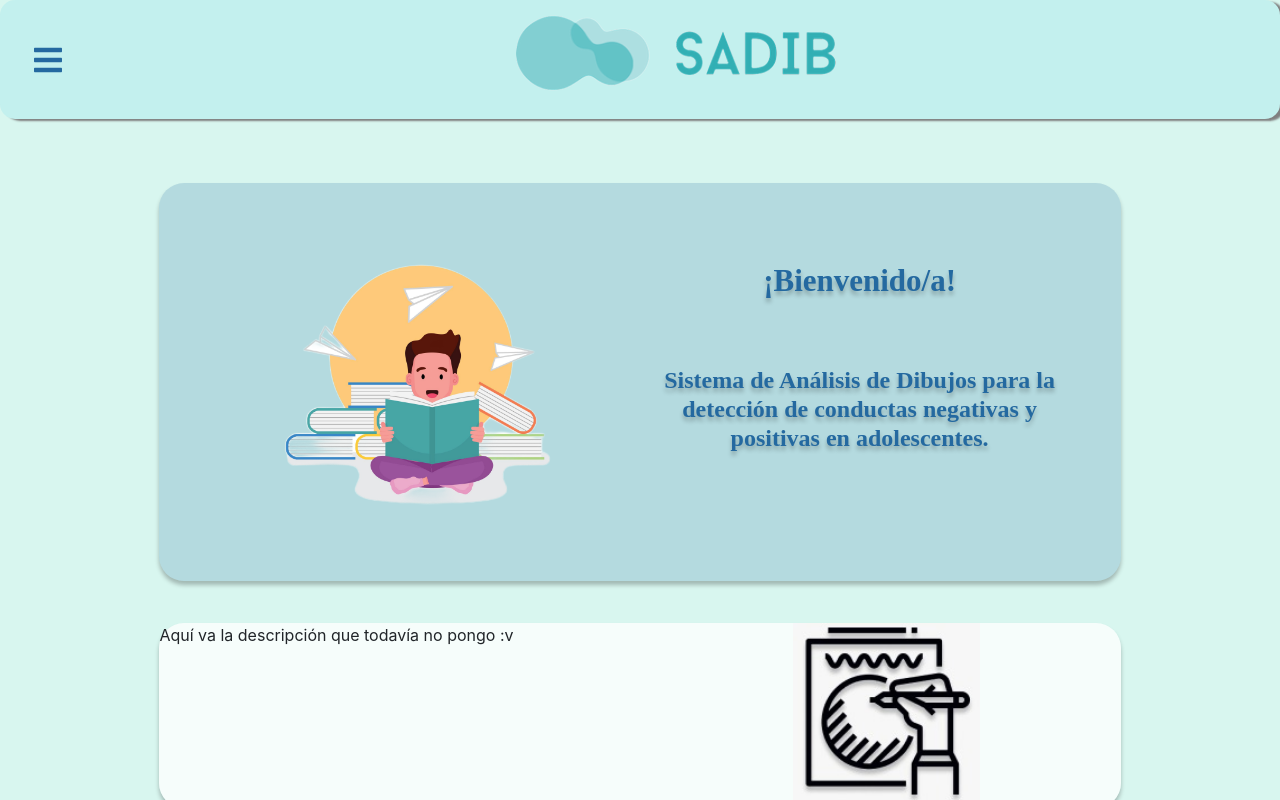
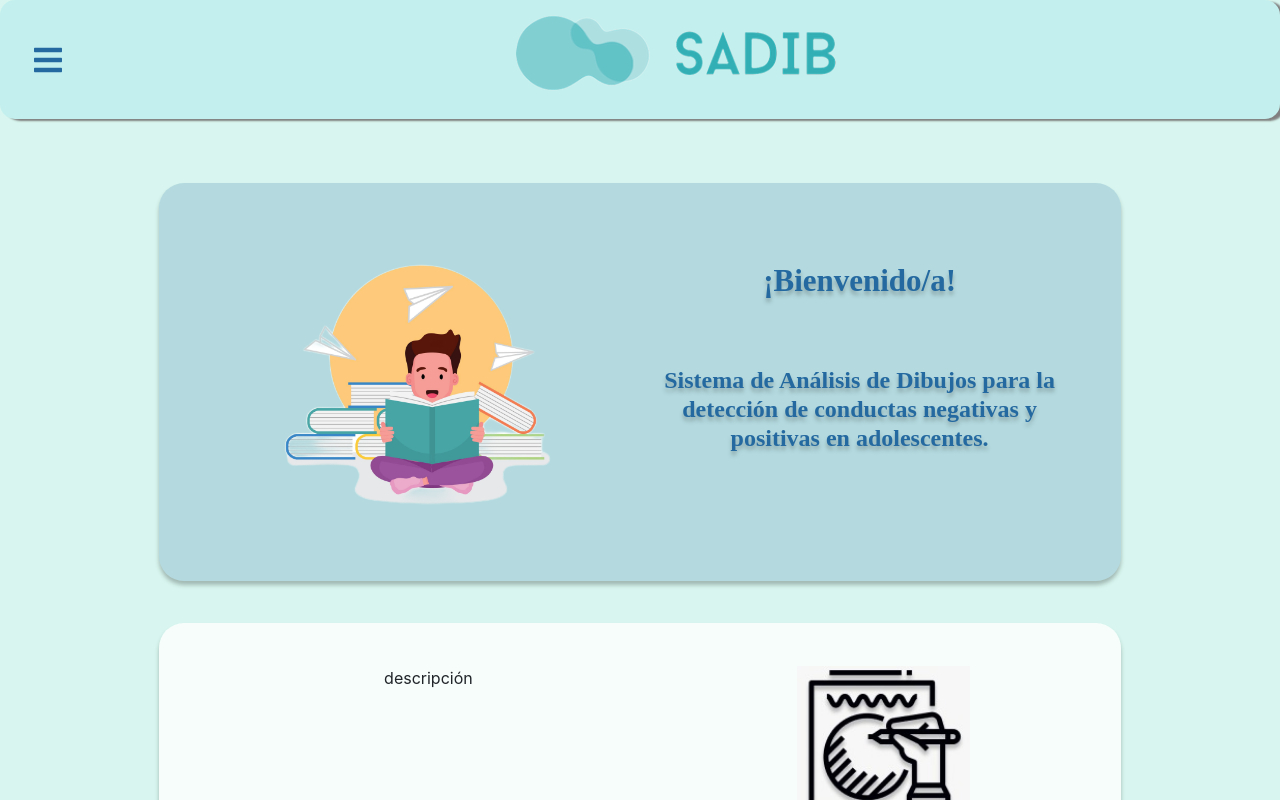
Before and after one commit to Starsonic100/SADIB, a React (Create React App) app: page / in a window 1280 px wide. Shown: the top 800 px of the page. Built offline with nearby package versions, Linux system fonts and the light colour scheme.

Commit message:
Modificación página principal

```diff
--- a/src/components/Principal/PrincipalPage.js
+++ b/src/components/Principal/PrincipalPage.js
@@ -46,7 +46,9 @@ class PrincipalPage extends Component {
 							<div className="descripcion">
 								<div className="main row">
 									<div className="col-xs-6 col-sm-6 col-md-6 col-lg-6">
-									 	Aquí va la descripción que todavía no pongo :v
+									 	<div align="center">
+										 	descripción
+										</div>
 									</div>
 									<div className="col-xs-6 col-sm-6 col-md-6 col-lg-6">
 										<div align="center"><img src={escribe} width="40%"/></div>
--- a/src/components/SignUp-LogIn/cliente/validacion.js
+++ b/src/components/SignUp-LogIn/cliente/validacion.js
@@ -2,7 +2,7 @@ const validacion = (usuario,nombre,papellido,sapellido,correo,telefono,contrasen
 
     let errors={};
 
-        if(!usuario){
+        if(usuario.length===0){
             errors.usuario="El usuario es requerido";
         }else if(usuario.length<5){
             errors.usuario="El usuario debe tener mínimo 5 caracteres"
@@ -32,7 +32,7 @@ const validacion = (usuario,nombre,papellido,sapellido,correo,telefono,contrasen
             errors.telefono="El teléfono debe tener 10 dígitos";
         }
 
-        if(!contrasenia){
+        if(contrasenia.length===0){
             errors.contrasenia="La contraseña es requerida";
         }else if (contrasenia.length<8){
             errors.contrasenia="La contraseña debe tener mínimo ocho caracteres";
--- a/src/components/css/style.css
+++ b/src/components/css/style.css
@@ -31,6 +31,10 @@ html, body{
     background: rgba(255, 255, 255, 0.78);
     box-shadow: 0px 4px 4px rgba(0, 0, 0, 0.25);
     border-radius: 25px;
+    padding-top: 4%;
+    padding-right: 2%;
+    padding-bottom: 4%;
+    padding-left: 5%;
 }
 
 .formulario{
```
